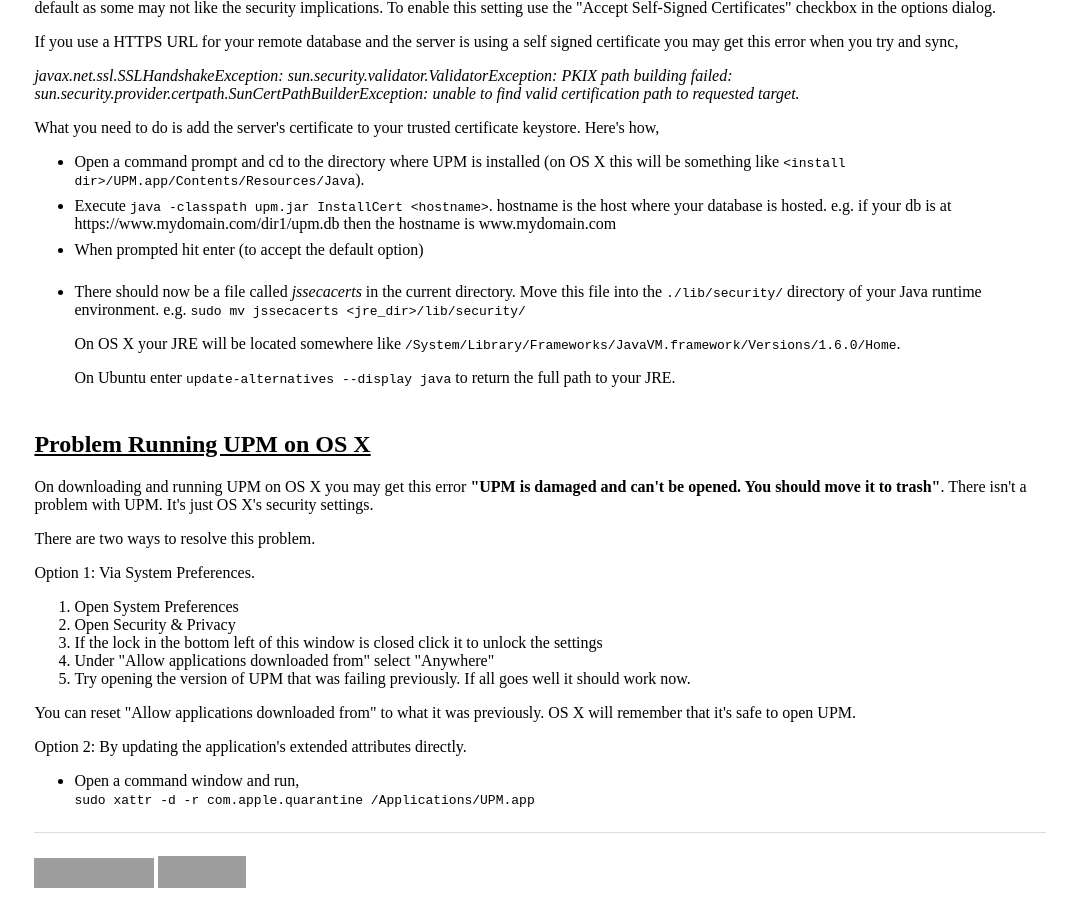
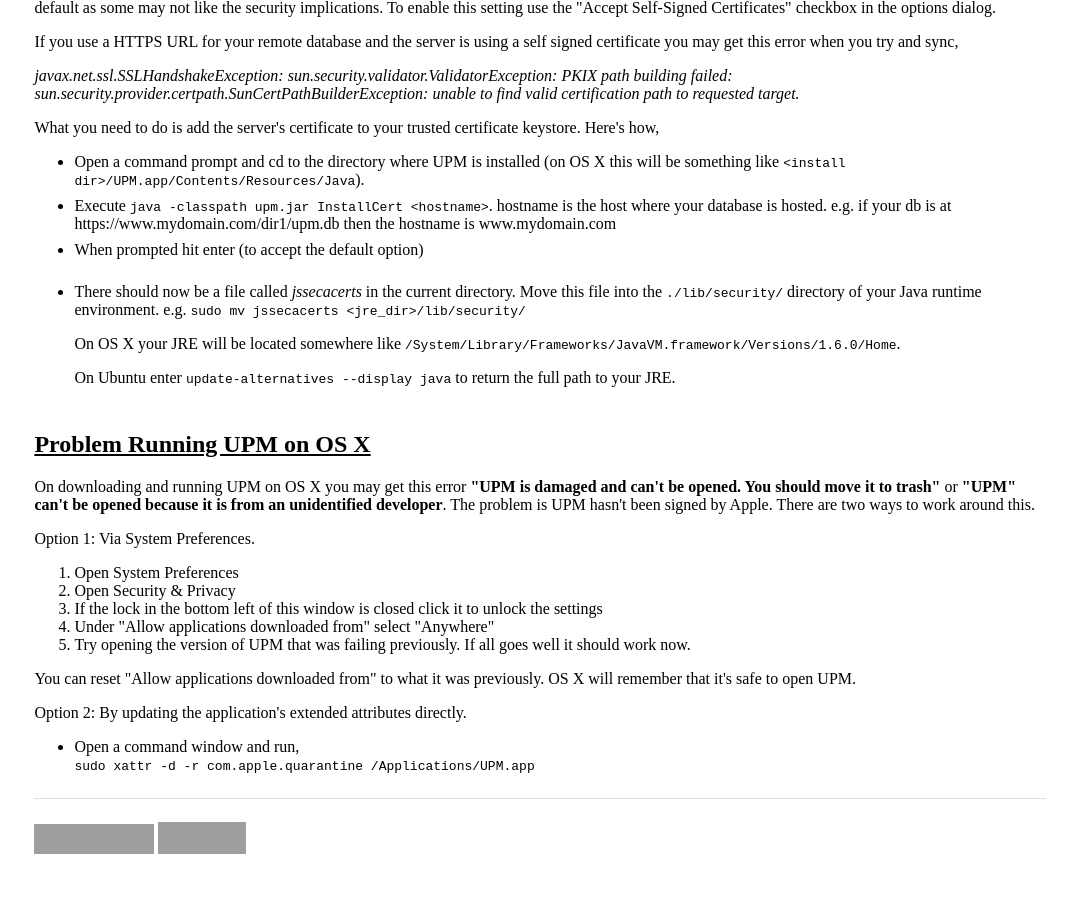
Before and after one commit to adrian/upm-website, a Jekyll site: the page built from upm_swing_userguide.html, in a window 1280 px wide and 900 px high, scrolled down 1993 px. Shown: the whole window, without its empty margins (100-1177 px from the left). Built offline with Jekyll 4.4.1, drawn with Linux system fonts in a browser that asks for light colours; some web fonts are replaced; after the commit the page ends 2859 px from its top, so only the background shows below that; grey boxes are pictures that could not be loaded.

Commit message:
Update OS X install troubleshooting

```diff
--- a/upm_swing_userguide.html
+++ b/upm_swing_userguide.html
@@ -127,10 +127,7 @@
 
 <h2 id="osx_problem_running">Problem Running UPM on OS X</h2>
 <p>
-    On downloading and running UPM on OS X you may get this error <b>"UPM is damaged and can't be opened. You should move it to trash"</b>. There isn't a problem with UPM. It's just OS X's security settings.
-</p>
-<p>
-    There are two ways to resolve this problem.
+    On downloading and running UPM on OS X you may get this error <b>"UPM is damaged and can't be opened. You should move it to trash"</b> or <b>"UPM" can't be opened because it is from an unidentified developer</b>. The problem is UPM hasn't been signed by Apple. There are two ways to work around this.
 </p>
 <p>
     Option 1: Via System Preferences.
```
